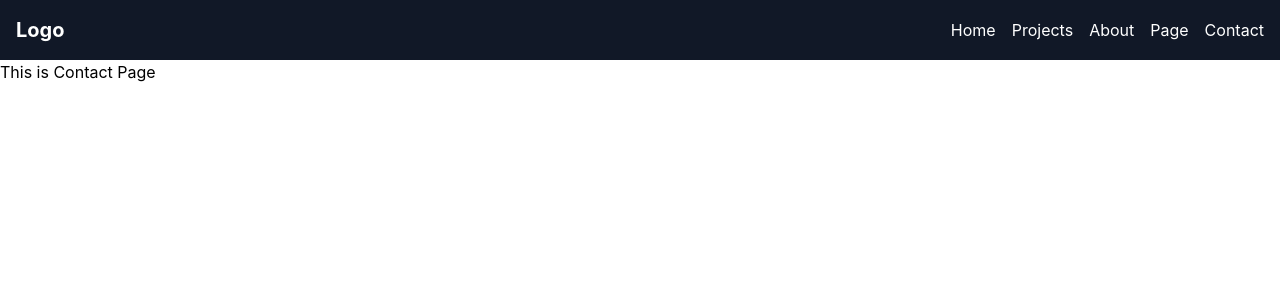
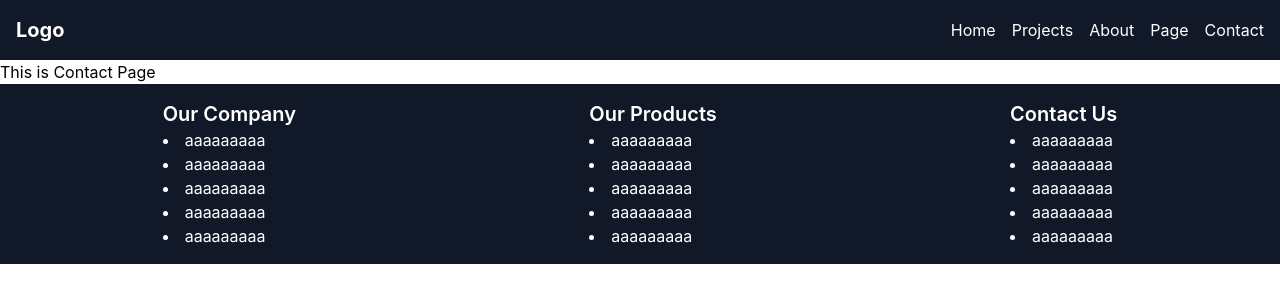
Before and after one commit to Anuj-Bhaladhare/my-portfolio-react-app, a React (Create React App) app: page /contact in a window 1280 px wide. Shown: the top 302 px of the page. Built offline with nearby package versions, Linux system fonts and the light colour scheme.

Commit message:
creating footer

```diff
--- a/src/App.js
+++ b/src/App.js
@@ -6,6 +6,7 @@ import Contact from "./components/Contact.js";
 import Home from "./components/Home.js";
 import Page from "./components/Page.js";
 import Project from "./components/Projects.js";
+import Footer from "./components/Footer.js";
 import './App.css';
 
 function App() {
@@ -19,6 +20,7 @@ function App() {
         <Route path="/page" element={<Page />} />
         <Route path="/contact" element={<Contact />} />
       </Routes>
+      <Footer />
     </Router>
   );
 }
--- /dev/null
+++ b/src/components/Footer.js
@@ -0,0 +1,42 @@
+import React from "react";
+
+const Footer = () => {
+    return (
+        <div className="flex flex-col md:flex-row items-center justify-around p-4 bg-gray-900 text-white">
+            <div className="mb-4 md:mb-0">
+                <h3 className="text-xl font-semibold">Our Company</h3>
+                <ul className="list-disc list-inside">
+                    <li>aaaaaaaaa</li>
+                    <li>aaaaaaaaa</li>
+                    <li>aaaaaaaaa</li>
+                    <li>aaaaaaaaa</li>
+                    <li>aaaaaaaaa</li>
+                </ul>
+            </div>
+
+            <div className="mb-4 md:mb-0">
+                <h3 className="text-xl font-semibold">Our Products</h3>
+                <ul className="list-disc list-inside">
+                    <li>aaaaaaaaa</li>
+                    <li>aaaaaaaaa</li>
+                    <li>aaaaaaaaa</li>
+                    <li>aaaaaaaaa</li>
+                    <li>aaaaaaaaa</li>
+                </ul>
+            </div>
+
+            <div>
+                <h3 className="text-xl font-semibold">Contact Us</h3>
+                <ul className="list-disc list-inside">
+                    <li>aaaaaaaaa</li>
+                    <li>aaaaaaaaa</li>
+                    <li>aaaaaaaaa</li>
+                    <li>aaaaaaaaa</li>
+                    <li>aaaaaaaaa</li>
+                </ul>
+            </div>
+        </div>
+    );
+}
+
+export default Footer;
--- a/src/components/Navbaar.js
+++ b/src/components/Navbaar.js
@@ -6,23 +6,54 @@ const Navbar = () => {
     <nav className="flex justify-between items-center p-4 bg-gray-900">
       <div className="container mx-auto flex justify-between items-center">
         <div className="text-white font-bold text-xl">Logo</div>
-                <div className="hidden md:flex space-x-4">
-                    <Link to="/" className="text-white hover:text-blue-300">Home</Link>
-                    <Link to="/project" className="text-white hover:text-blue-300">Projects</Link>
-                    <Link to="/about" className="text-white hover:text-blue-300">About</Link>
-                    <Link to="/page" className="text-white hover:text-blue-300">Page</Link>
-                    <Link to="/contact" className="text-white hover:text-blue-300">Contact</Link>
-                </div>
+          <ul className="hidden md:flex space-x-4">
+            <li>
+              <Link to="/" className="text-white hover:text-blue-300">
+                Home
+              </Link>
+            </li>
+            <li>
+              <Link to="/project" className="text-white hover:text-blue-300">
+                Projects
+              </Link>
+            </li>
+            <li>
+              <Link to="/about" className="text-white hover:text-blue-300">
+                About
+              </Link>
+            </li>
+            <li>
+              <Link to="/page" className="text-white hover:text-blue-300">
+                Page
+              </Link>
+            </li>
+            <li>
+              <Link to="/contact" className="text-white hover:text-blue-300">
+                Contact
+              </Link>
+            </li>
+          </ul>
         <div className="md:hidden">
           <button className="text-white">
-                        <svg className="h-6 w-6" fill="none" stroke="currentColor" viewBox="0 0 24 24" xmlns="http://www.w3.org/2000/svg">
-                            <path strokeLinecap="round" strokeLinejoin="round" strokeWidth="2" d="M4 6h16M4 12h16M4 18h16"></path>
+            <svg
+              className="h-6 w-6"
+              fill="none"
+              stroke="currentColor"
+              viewBox="0 0 24 24"
+              xmlns="http://www.w3.org/2000/svg"
+            >
+              <path
+                strokeLinecap="round"
+                strokeLinejoin="round"
+                strokeWidth="2"
+                d="M4 6h16M4 12h16M4 18h16"
+              ></path>
             </svg>
           </button>
         </div>
       </div>
     </nav>
   );
-}
+};
 
 export default Navbar;
```
Also changed, not shown: index.html (deleted, +0 -32 lines). Lines whose indentation alone changed are shown as unchanged.
